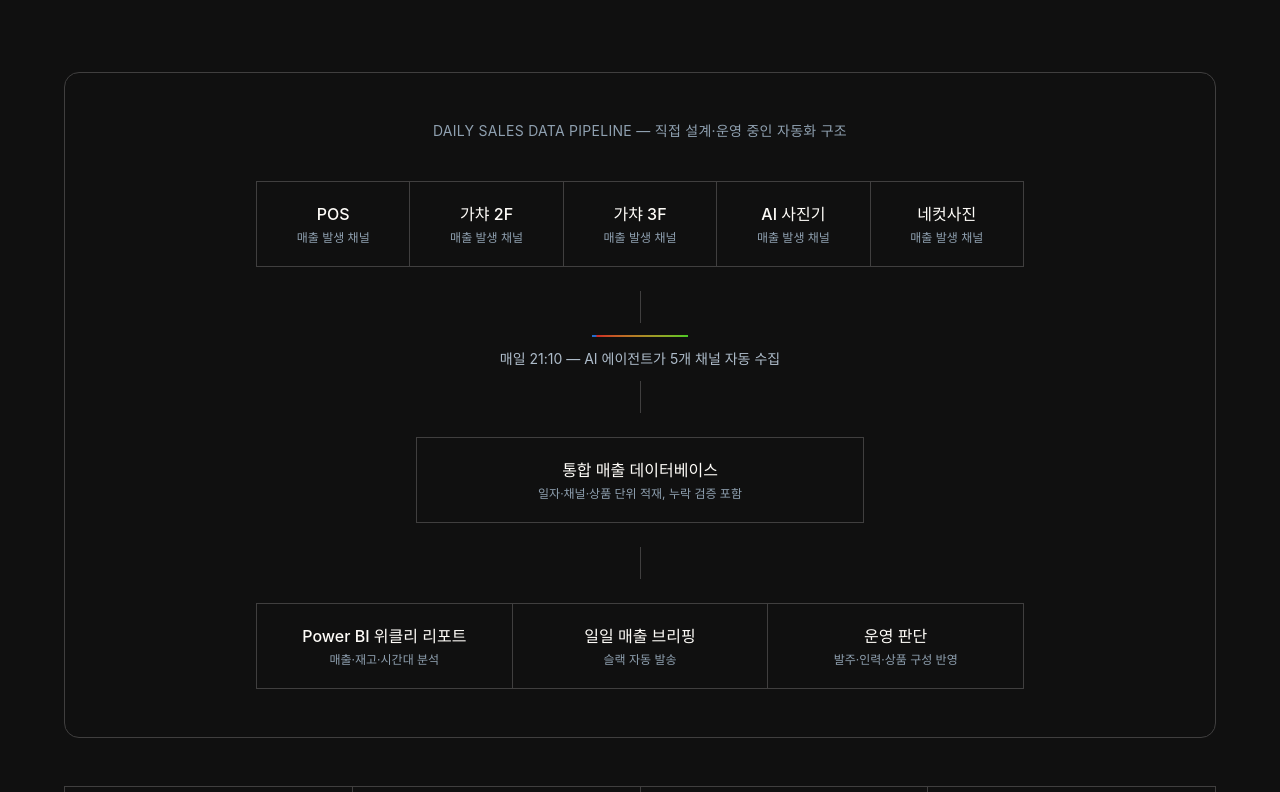
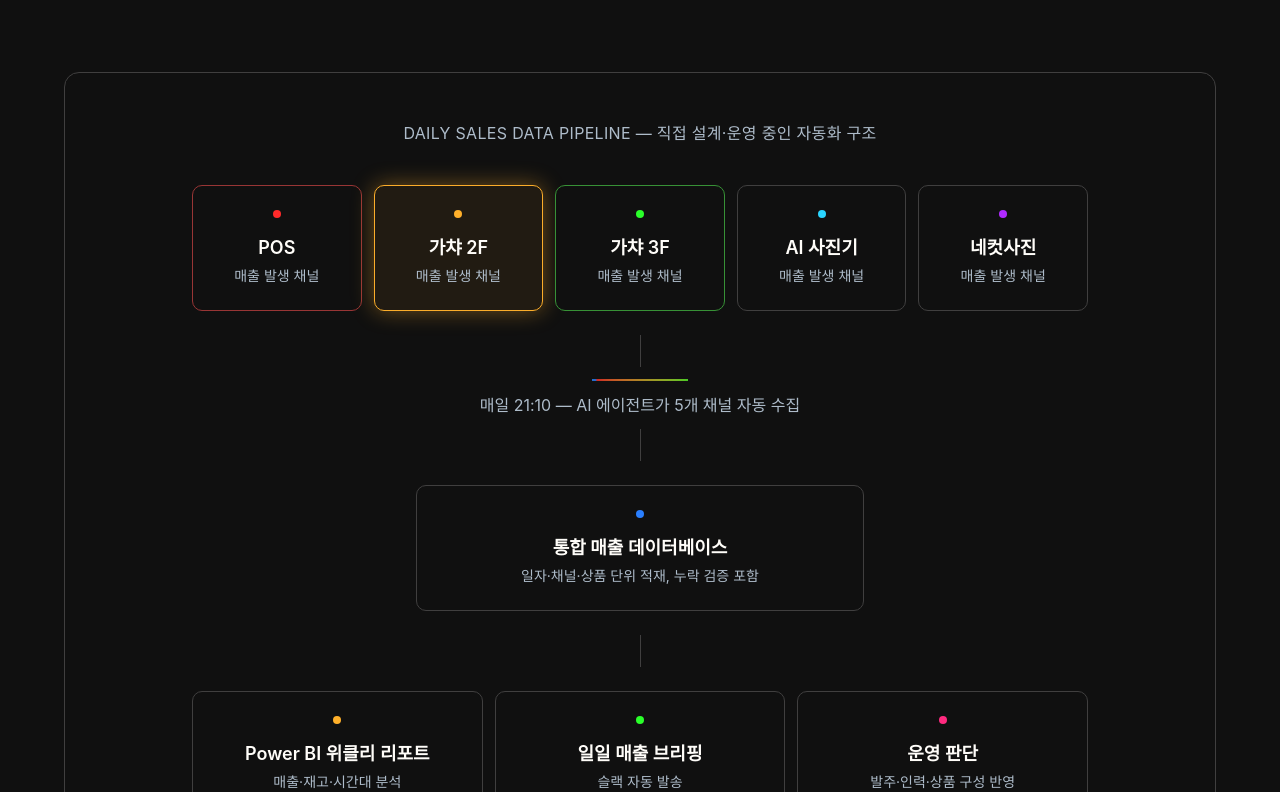
Before and after one commit to seojieun22-natsu/jieun-seo-portfolio, a Next.js app: page /hybe in a window 1280 px wide. Shown: the part 4048-4840 px from the top of the page. Built offline with nearby package versions, Linux system fonts and the light colour scheme; a web font is replaced by a local one.

Commit message:
feat: /hybe 파이프라인 슬롯별 컬러 + 순차 플로우 펄스 애니메이션, 파이프라인 텍스트 확대

```diff
--- a/app/hybe/hybe.css
+++ b/app/hybe/hybe.css
@@ -37,6 +37,36 @@
   transform: none;
 }
 
+/* Pipeline flow pulse — each step lights up in sequence */
+.flow-step {
+  border: 1px solid #403f3f;
+  animation: flowPulse 6s ease-in-out infinite;
+}
+@keyframes flowPulse {
+  0%, 22%, 100% {
+    border-color: #403f3f;
+    box-shadow: none;
+    background-color: #101010;
+  }
+  8% {
+    border-color: var(--fc, #fffdf9);
+    box-shadow: 0 0 22px 0 color-mix(in srgb, var(--fc, #fffdf9) 40%, transparent);
+    background-color: color-mix(in srgb, var(--fc, #fffdf9) 7%, #101010);
+  }
+}
+.flow-dot {
+  display: inline-block;
+  width: 8px;
+  height: 8px;
+  border-radius: 50%;
+  background: var(--fc, #fffdf9);
+  margin-bottom: 10px;
+}
+
+@media (prefers-reduced-motion: reduce) {
+  .flow-step { animation: none; border-color: var(--fc, #403f3f); }
+}
+
 /* Card hover */
 .card-hover {
   transition: background-color 0.3s ease, transform 0.3s ease;
--- a/app/hybe/page.tsx
+++ b/app/hybe/page.tsx
@@ -179,16 +179,27 @@ export default function HybePortfolio() {
 
           {/* 매출 데이터 파이프라인 인포그래픽 */}
           <div className="rounded-[15px] border border-[#403f3f] p-8 md:p-12 mb-12">
-            <p className="text-sm text-[#8fa0b0] tracking-[0.02em] uppercase mb-10 text-center">
+            <p className="text-base text-[#aebcca] tracking-[0.02em] uppercase mb-10 text-center">
               Daily Sales Data Pipeline — 직접 설계·운영 중인 자동화 구조
             </p>
 
             {/* Step 1: 5 channels */}
-            <div className="grid grid-cols-2 md:grid-cols-5 gap-px bg-[#403f3f] border border-[#403f3f] max-w-3xl mx-auto">
-              {["POS", "가챠 2F", "가챠 3F", "AI 사진기", "네컷사진"].map((ch) => (
-                <div key={ch} className="bg-[#101010] px-4 py-5 text-center">
-                  <p className="text-base font-medium">{ch}</p>
-                  <p className="text-xs text-[#8fa0b0] mt-1">매출 발생 채널</p>
+            <div className="grid grid-cols-2 md:grid-cols-5 gap-3 max-w-4xl mx-auto">
+              {[
+                { ch: "POS", color: "#ff2a2a", delay: 0 },
+                { ch: "가챠 2F", color: "#ffb02a", delay: 0.35 },
+                { ch: "가챠 3F", color: "#2aff2a", delay: 0.7 },
+                { ch: "AI 사진기", color: "#2ad5ff", delay: 1.05 },
+                { ch: "네컷사진", color: "#b02aff", delay: 1.4 },
+              ].map((c) => (
+                <div
+                  key={c.ch}
+                  className="flow-step rounded-[10px] bg-[#101010] px-4 py-6 text-center"
+                  style={{ "--fc": c.color, animationDelay: `${c.delay}s` } as React.CSSProperties}
+                >
+                  <span className="flow-dot" style={{ "--fc": c.color } as React.CSSProperties} />
+                  <p className="text-lg font-semibold">{c.ch}</p>
+                  <p className="text-sm text-[#aebcca] mt-1">매출 발생 채널</p>
                 </div>
               ))}
             </div>
@@ -197,14 +208,18 @@ export default function HybePortfolio() {
             <div className="flex flex-col items-center py-6">
               <div className="w-px h-8 bg-[#403f3f]" />
               <div className="prism-anim h-[2px] w-24 bg-gradient-to-r from-[#ff2a2a] via-[#2aff2a] to-[#2a7fff] opacity-80 my-3" />
-              <p className="text-sm text-[#aebcca]">매일 21:10 — AI 에이전트가 5개 채널 자동 수집</p>
+              <p className="text-base text-[#aebcca]">매일 21:10 — AI 에이전트가 5개 채널 자동 수집</p>
               <div className="w-px h-8 bg-[#403f3f] mt-3" />
             </div>
 
             {/* Step 2: DB */}
-            <div className="border border-[#403f3f] max-w-md mx-auto px-6 py-5 text-center">
-              <p className="text-base font-medium">통합 매출 데이터베이스</p>
-              <p className="text-xs text-[#8fa0b0] mt-1">일자·채널·상품 단위 적재, 누락 검증 포함</p>
+            <div
+              className="flow-step rounded-[10px] max-w-md mx-auto px-6 py-6 text-center"
+              style={{ "--fc": "#2a7fff", animationDelay: "2.3s" } as React.CSSProperties}
+            >
+              <span className="flow-dot" style={{ "--fc": "#2a7fff" } as React.CSSProperties} />
+              <p className="text-lg font-semibold">통합 매출 데이터베이스</p>
+              <p className="text-sm text-[#aebcca] mt-1">일자·채널·상품 단위 적재, 누락 검증 포함</p>
             </div>
 
             {/* Connector */}
@@ -213,15 +228,20 @@ export default function HybePortfolio() {
             </div>
 
             {/* Step 3: outputs */}
-            <div className="grid md:grid-cols-3 gap-px bg-[#403f3f] border border-[#403f3f] max-w-3xl mx-auto">
+            <div className="grid md:grid-cols-3 gap-3 max-w-4xl mx-auto">
               {[
-                { t: "Power BI 위클리 리포트", d: "매출·재고·시간대 분석" },
-                { t: "일일 매출 브리핑", d: "슬랙 자동 발송" },
-                { t: "운영 판단", d: "발주·인력·상품 구성 반영" },
+                { t: "Power BI 위클리 리포트", d: "매출·재고·시간대 분석", color: "#ffb02a", delay: 3.2 },
+                { t: "일일 매출 브리핑", d: "슬랙 자동 발송", color: "#2aff2a", delay: 3.55 },
+                { t: "운영 판단", d: "발주·인력·상품 구성 반영", color: "#ff2a7f", delay: 3.9 },
               ].map((o) => (
-                <div key={o.t} className="bg-[#101010] px-4 py-5 text-center">
-                  <p className="text-base font-medium">{o.t}</p>
-                  <p className="text-xs text-[#8fa0b0] mt-1">{o.d}</p>
+                <div
+                  key={o.t}
+                  className="flow-step rounded-[10px] bg-[#101010] px-4 py-6 text-center"
+                  style={{ "--fc": o.color, animationDelay: `${o.delay}s` } as React.CSSProperties}
+                >
+                  <span className="flow-dot" style={{ "--fc": o.color } as React.CSSProperties} />
+                  <p className="text-lg font-semibold">{o.t}</p>
+                  <p className="text-sm text-[#aebcca] mt-1">{o.d}</p>
                 </div>
               ))}
             </div>
```
